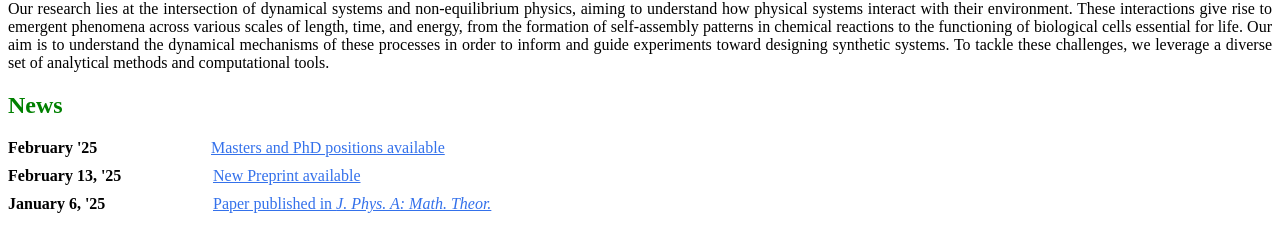
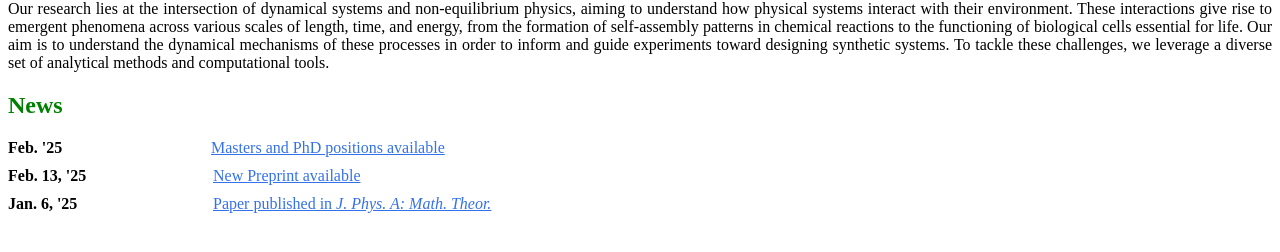
Before and after one commit to SwetamberD/swetamberd.github.io, a Jekyll site: the page built from docs/index.markdown, in a window 1280 px wide. Shown: the part 90-342 px from the top of the page. Built offline with Jekyll 4.4.1, drawn with Linux system fonts in a browser that asks for light colours.

Commit message:
index page updated

```diff
--- a/docs/index.markdown
+++ b/docs/index.markdown
@@ -62,7 +62,7 @@ weight: 1
 
             <div class="news-item">
                 <div style="display: flex; align-items: center; gap: 3px;">
-                    <div class="news-date"> February '25</div>
+                    <div class="news-date"> Feb. '25</div>
                     <div class="news-link">
                         <a href="" target="_blank">
                             Masters and PhD positions available
@@ -73,7 +73,7 @@ weight: 1
 
             <div class="news-item" style="margin-top: 10px;">
                 <div style="display: flex; align-items: center; gap: 5px;">
-                    <div class="news-date">February 13, '25</div>
+                    <div class="news-date">Feb. 13, '25</div>
                     <div class="news-link">
                         <a href="https://arxiv.org/abs/2502.09361" target="_blank">
                             New Preprint available
@@ -84,7 +84,7 @@ weight: 1
 
             <div class="news-item" style="margin-top: 10px;">
                 <div style="display: flex; align-items: center; gap: 5px;">
-                    <div class="news-date">January 6, '25</div>
+                    <div class="news-date">Jan. 6, '25</div>
                     <div class="news-link">
                         <a href="https://iopscience.iop.org/article/10.1088/1751-8121/ad8f06/meta" target="_blank">
                             Paper published in <em>J. Phys. A: Math. Theor.</em>
```
